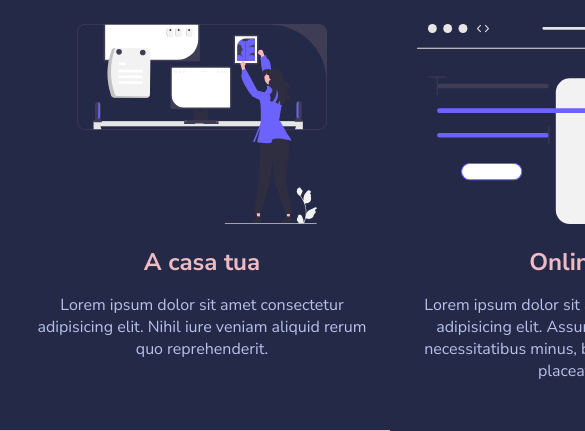
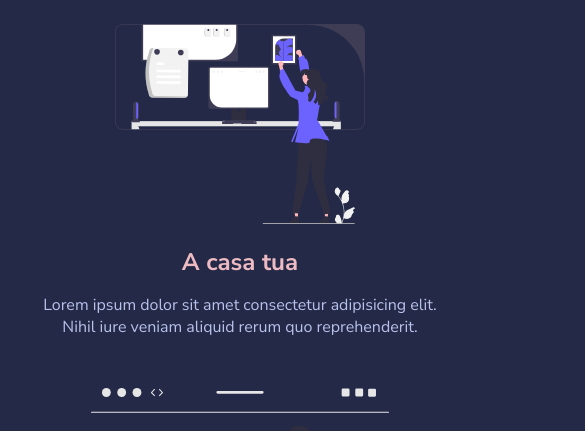
Before and after one commit to UmbertoDV/html-css-resp-wannabe, a plain HTML site: page index.html in a window 390 px wide. Shown: the part 209-640 px from the top of the page, 585 px wide, since content can reach past the window. Drawn offline with Linux system fonts and the light colour scheme.

Commit message:
mobile responsive

```diff
--- /dev/null
+++ b/css/mobile.css
@@ -0,0 +1,16 @@
+@media screen and (max-width: 480px){
+    .container{
+        width: 480px;
+    }
+    .row{
+        flex-direction: column;
+        gap: 50px;
+    }
+    .lessons .col,
+    .steps .col,
+    .why-us .col-left,
+    .why-us .col-right
+    {
+        width: 100%;
+    }
+}
--- a/index.html
+++ b/index.html
@@ -11,6 +11,7 @@
         <!-- Main Styles -->
         <link rel="stylesheet" href="./css/style.css" />
         <link rel="stylesheet" href="./css/tablet.css" />
+        <link rel="stylesheet" href="./css/mobile.css" />
     </head>
     <body>
         <!--
```
